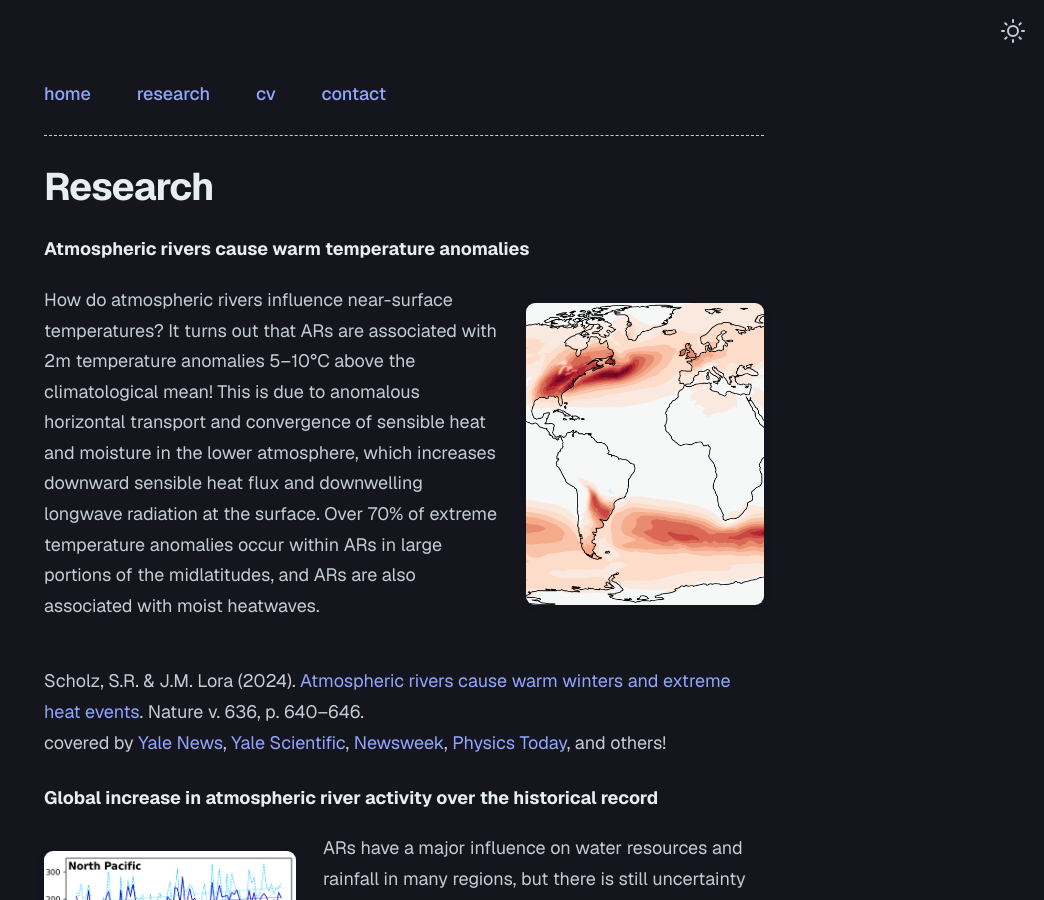
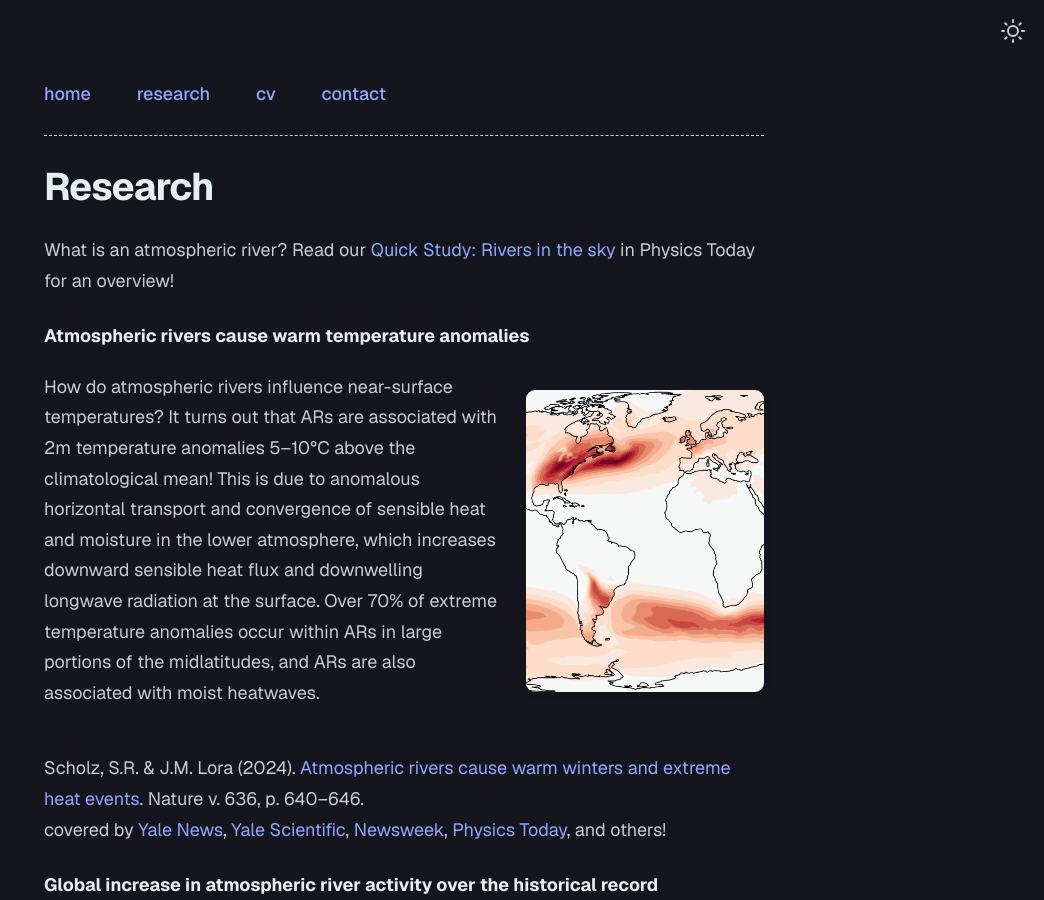
Before and after one commit to serenarscholz/serenarscholz.github.io, a Jekyll site: the page built from research.md, in a window 1280 px wide and 900 px high. Shown: the whole window, without its empty margins (236-1280 px from the left). Built offline with Jekyll 4.4.1, drawn with Linux system fonts in a browser that asks for light colours.

Commit message:
Update research.md

```diff
--- a/research.md
+++ b/research.md
@@ -3,6 +3,8 @@ layout: page
 title: Research
 permalink: /research/
 ---
+
+What is an atmospheric river? Read our [Quick Study: Rivers in the sky](https://doi.org/10.1063/pt.171e3ee933) in Physics Today for an overview!
 
 #### Atmospheric rivers cause warm temperature anomalies
 
```
